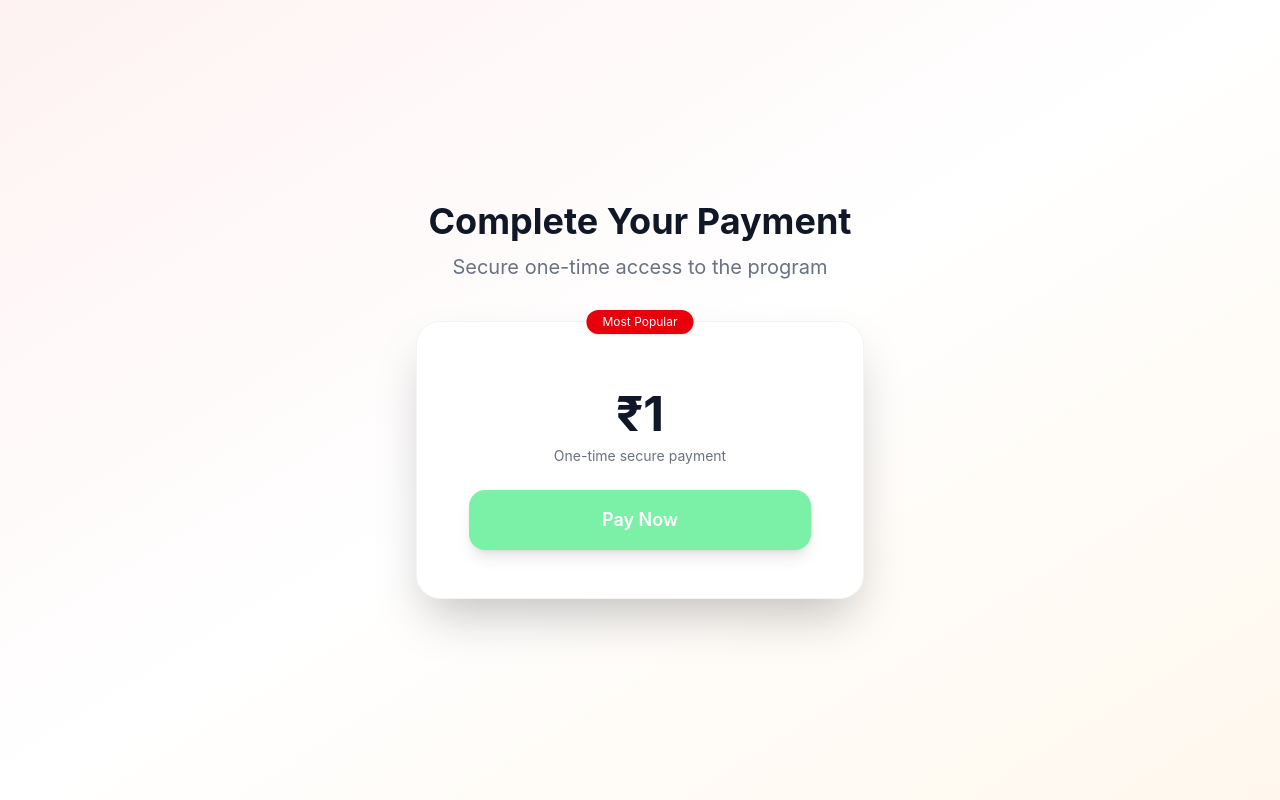
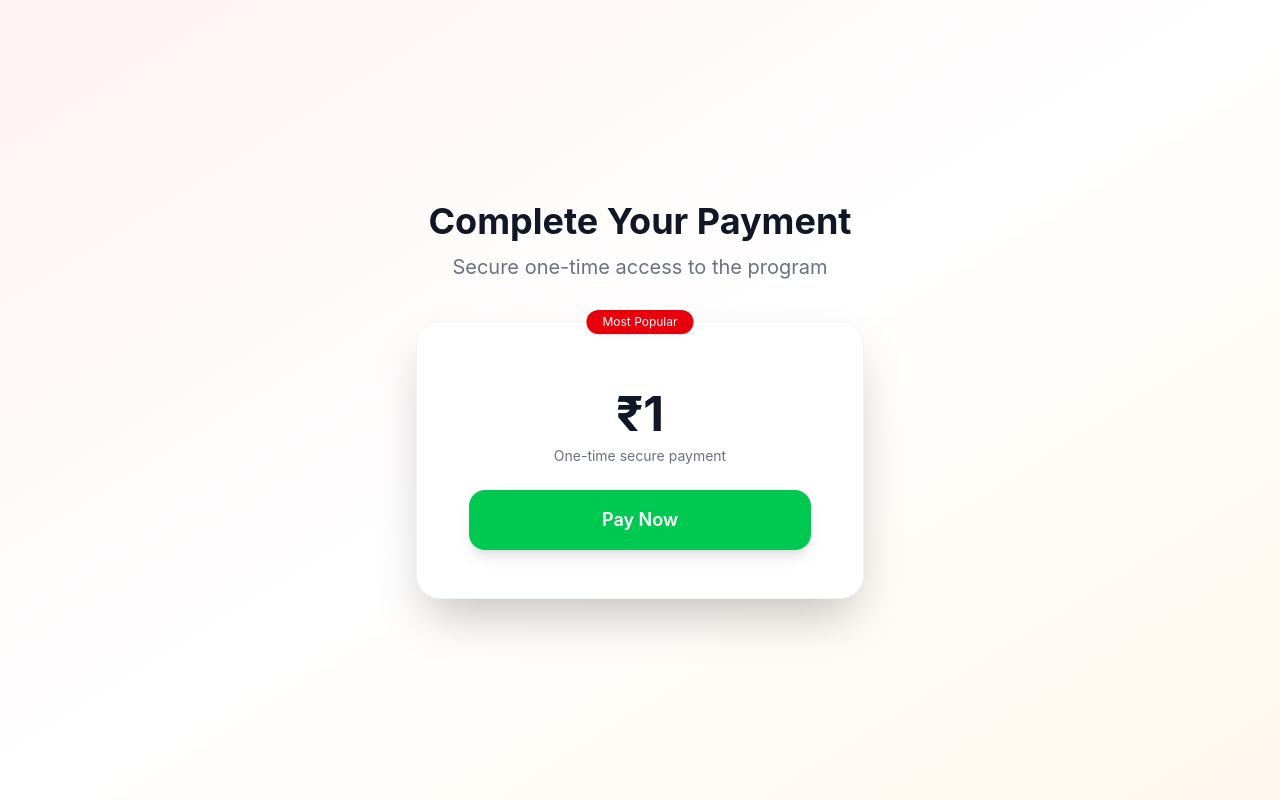
Before and after one commit to rohit-tamboli/intern-landing, a React app in the folder frontend/: page /phonepe in a window 1280 px wide. Built offline with nearby package versions, Linux system fonts and the light colour scheme; the HTML template or start-up script is replaced by a standard one.

Commit message:
first commit

```diff
--- a/frontend/src/file/phonepe/Phonepe.jsx
+++ b/frontend/src/file/phonepe/Phonepe.jsx
@@ -65,7 +65,7 @@ const Phonepe = () => {
                 {!loading2 ? (
                   <div className="col-12 center">
                     <button
-                      className="w-full bg-green-300 hover:bg-green-500 text-white py-3 md:py-4 rounded-2xl text-lg font-semibold transition duration-200 shadow-lg hover:shadow-xl"
+                      className="w-full bg-green-500 hover:bg-green-300 text-white py-3 md:py-4 rounded-2xl text-lg font-semibold transition duration-200 shadow-lg hover:shadow-xl"
                       type="submit"
                     >
                       Pay Now
@@ -75,7 +75,7 @@ const Phonepe = () => {
                 ) : (
                   <div className="col-12 center">
                     <button
-                      className="w-full bg-red-400 text-white py-3 md:py-4 rounded-2xl text-lg font-semibold transition duration-200 shadow-lg hover:shadow-xl"
+                      className="w-full bg-green-400 text-white py-3 md:py-4 rounded-2xl text-lg font-semibold transition duration-200 shadow-lg hover:shadow-xl"
                       type="submit"
                     >
                       <div className="spinner-border" role="status">
```
